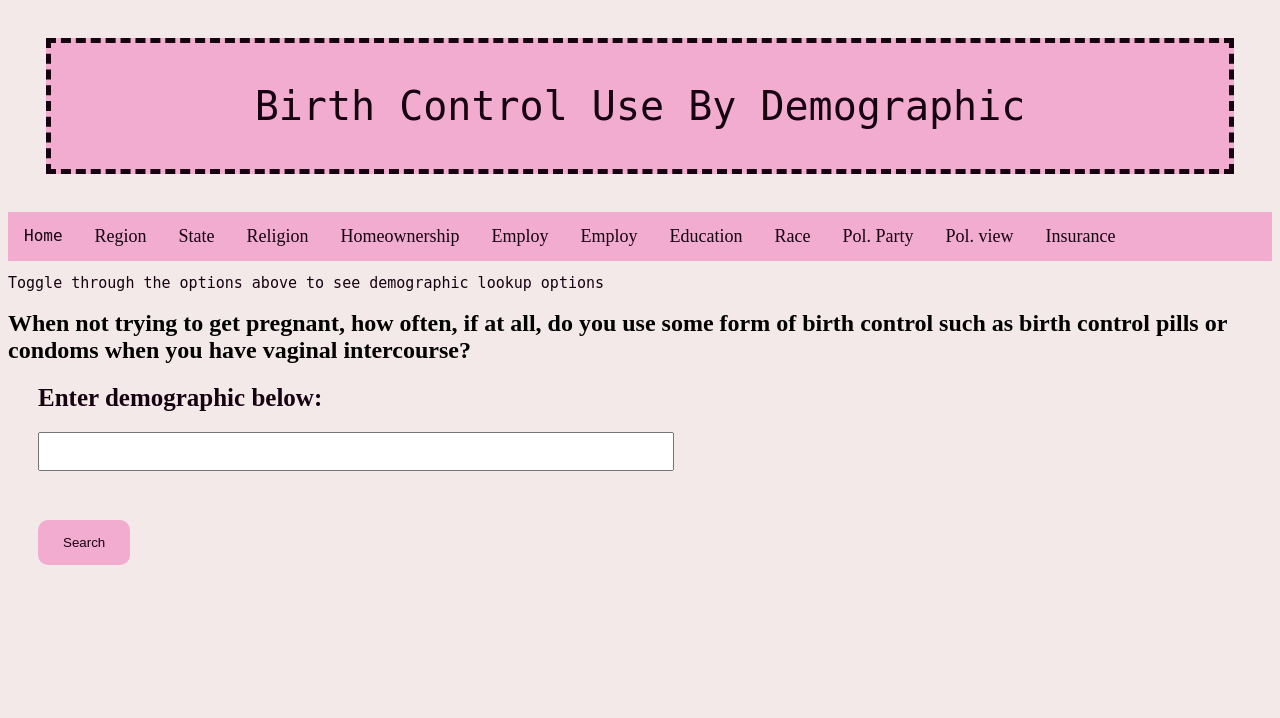
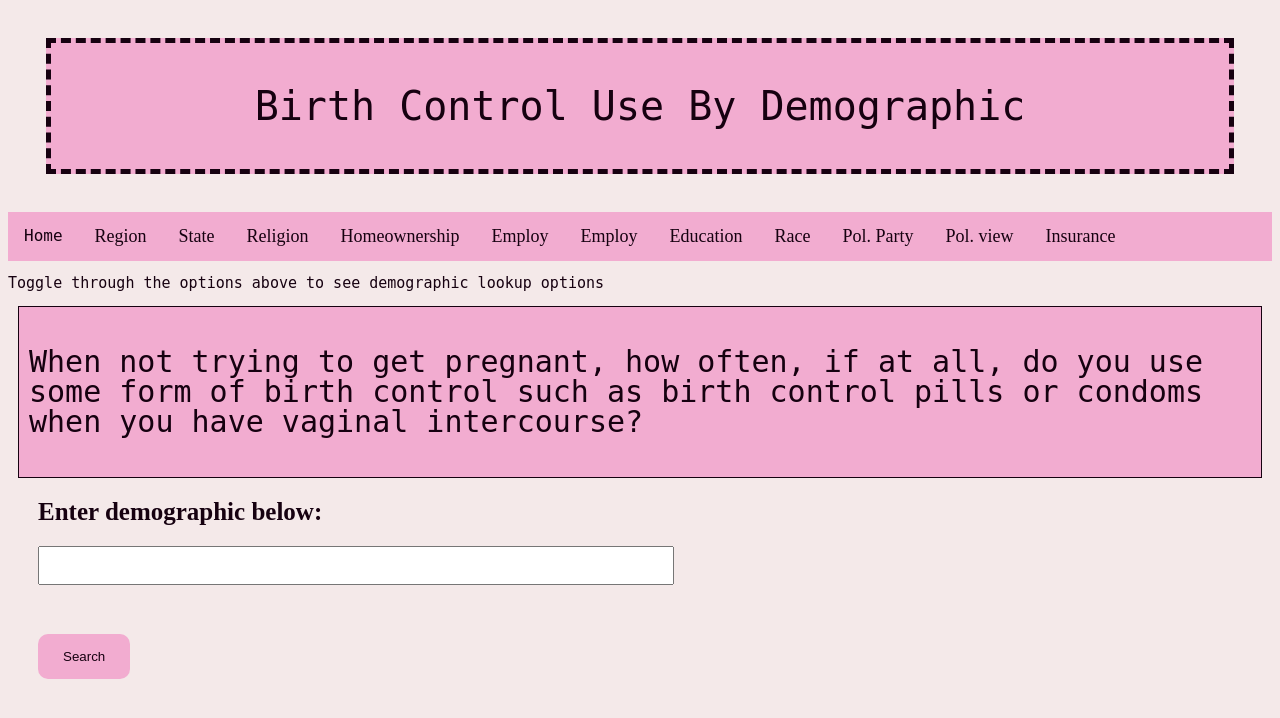
Before and after one commit to CS257-F23/team-project-d, a Flask app: page /birth-control-use in a window 1280 px wide. Shown: the top 718 px of the page. Run offline with Flask 3, Linux system fonts and the light colour scheme.

Commit message:
styled auto

```diff
--- a/templates/search_use.html
+++ b/templates/search_use.html
@@ -152,7 +152,9 @@
           </div>
       </div>
     <p>Toggle through the options above to see demographic lookup options</p>
-    <h2>{{description}}</h2>
+    <div class="container">
+      <p id="description">{{description}} </p>
+    </div>
     <form autocomplete="off" action="/birth-control-use" method="post">
       <div class="autocomplete">
         <label for="demographic"> Enter demographic below:</label>
```
